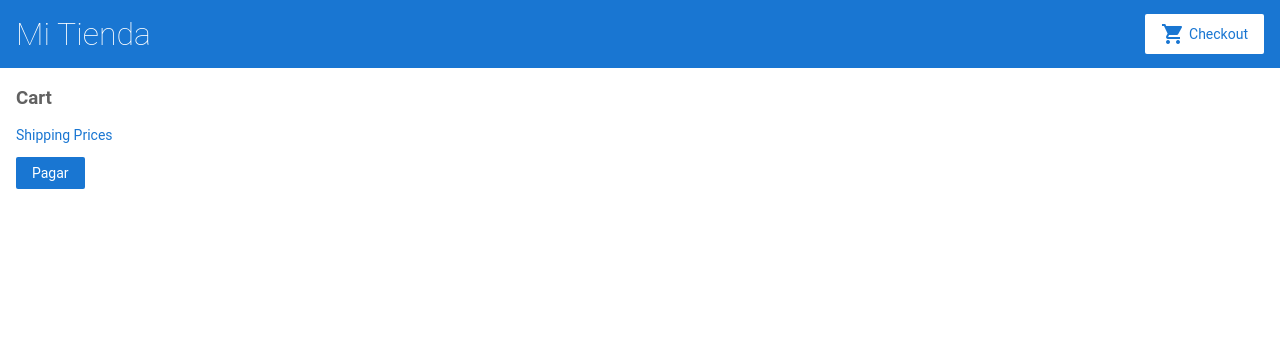
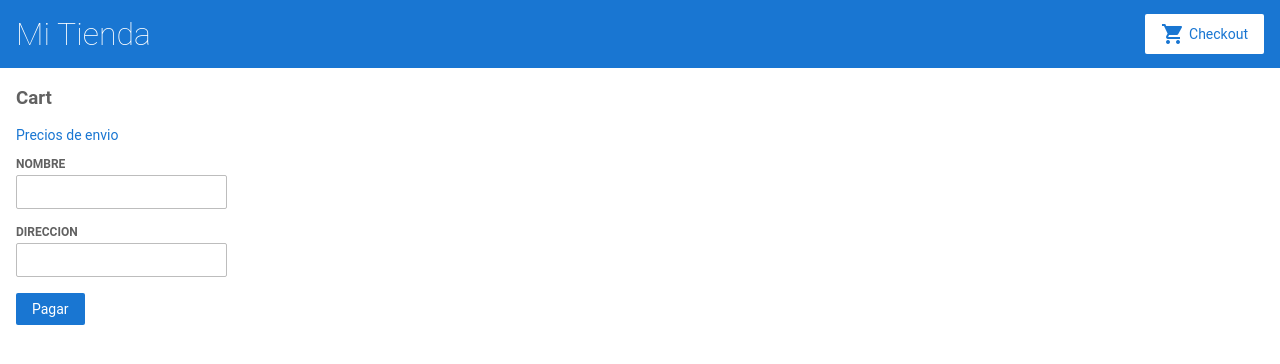
Before and after one commit to MartiSanz/angular, an Angular app: page /cart in a window 1280 px wide. Shown: the top 364 px of the page. Built offline with nearby package versions, Linux system fonts and the light colour scheme.

Commit message:
Se agrego el formulario del compra

```diff
--- a/src/app/cart/cart.component.html
+++ b/src/app/cart/cart.component.html
@@ -1,7 +1,7 @@
 <h3>Cart</h3>
 
 <p>
-  <a routerLink="/shipping">Shipping Prices</a>
+  <a routerLink="/shipping">Precios de envio</a>
 </p>
 
 <div class="cart-item" *ngFor="let item of items">
@@ -9,6 +9,19 @@
   <span>{{ item.price | currency }}</span>
 </div>
 
-<form [formGroup]="checkoutForm">
+
+<!-- ngSubmit es un enlace de evento para escuchar el envío del formulario y llamar al onSubmit() con el valor checkoutForm. -->
+
+<form [formGroup]="checkoutForm" (ngSubmit)="onSubmit()">
+  <div>
+    <label for="name"> Nombre </label>
+    <input id="name" type="text" formControlName="name" />
+  </div>
+
+  <div>
+    <label for="address"> Direccion </label>
+    <input id="address" type="text" formControlName="address" />
+  </div>
+
   <button class="button" type="submit">Pagar</button>
 </form>
```
